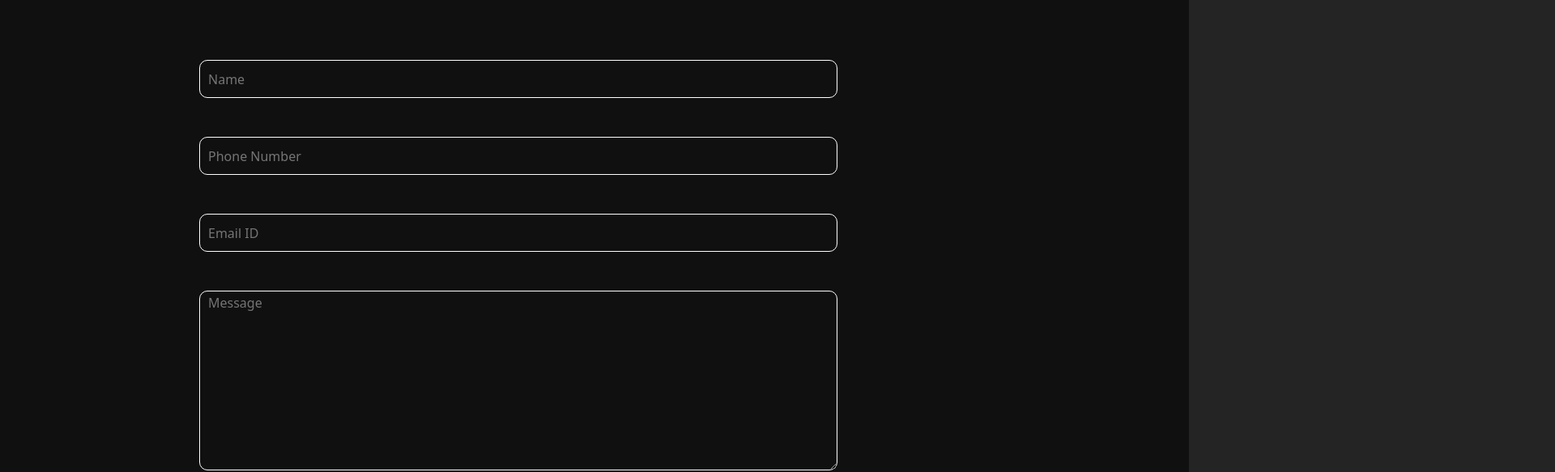
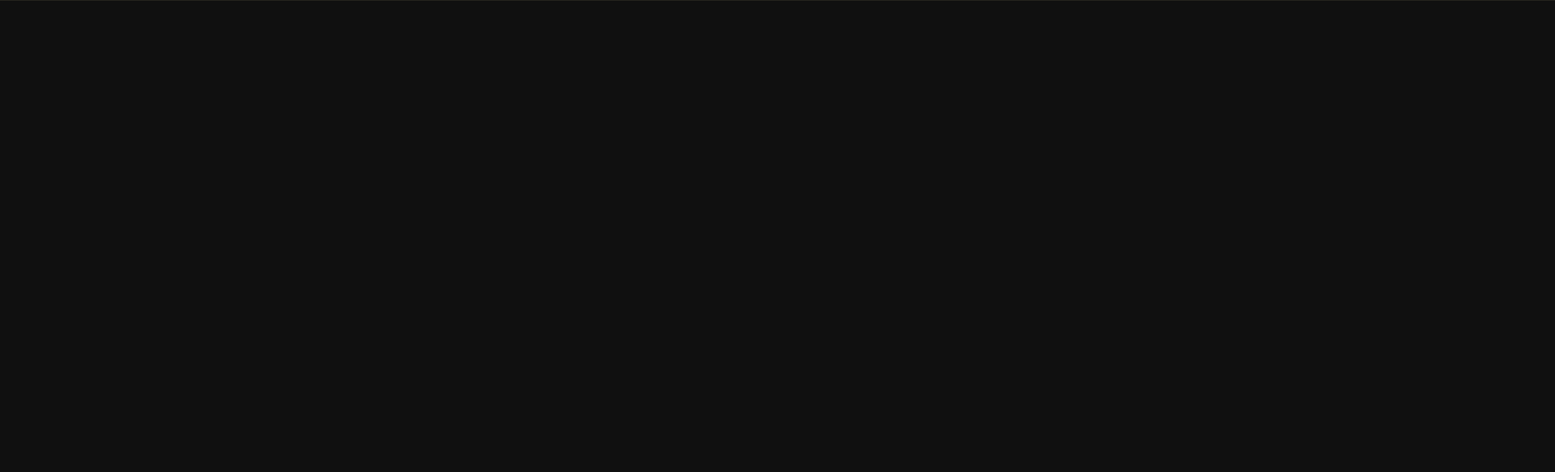
Before and after one commit to saveeat-vaidehi/Binny-s_New_Website, a React (Vite) app: page / in a window 1280 px wide. Shown: the part 1877-2460 px from the top of the page at 81% size, 1920 px wide, since content can reach past the window. Built offline with nearby package versions, Linux system fonts and the light colour scheme.

Commit message:
Update Home.jsx
gallary uncommit

```diff
--- a/src/Views/Home.jsx
+++ b/src/Views/Home.jsx
@@ -16,7 +16,7 @@ const Home = () => {
 {/*       <About_Frame /> */}
       <Experties_Frame />
       <Card_Frame />
-{/*       <Gallary_Frame /> */}
+      <Gallary_Frame />
       <ContactUs_Frame />
     </Container>
   </>
```
